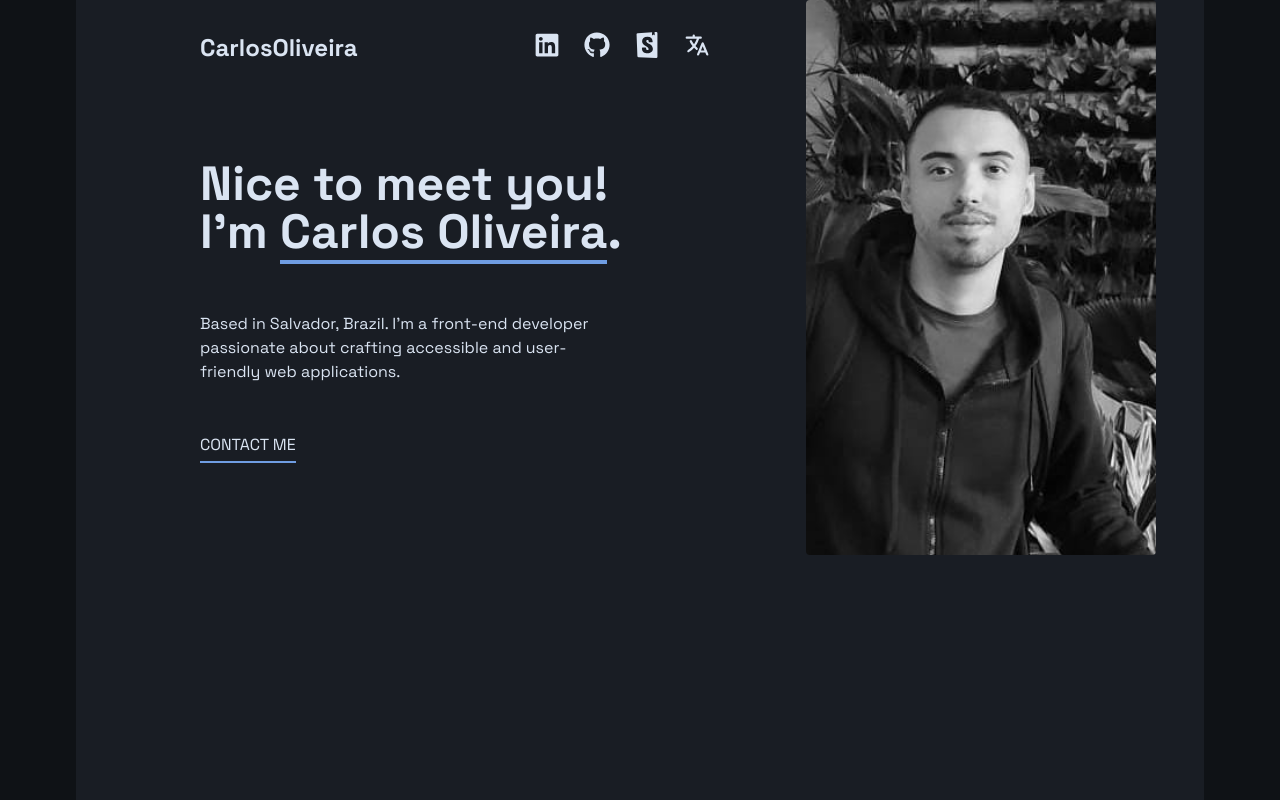
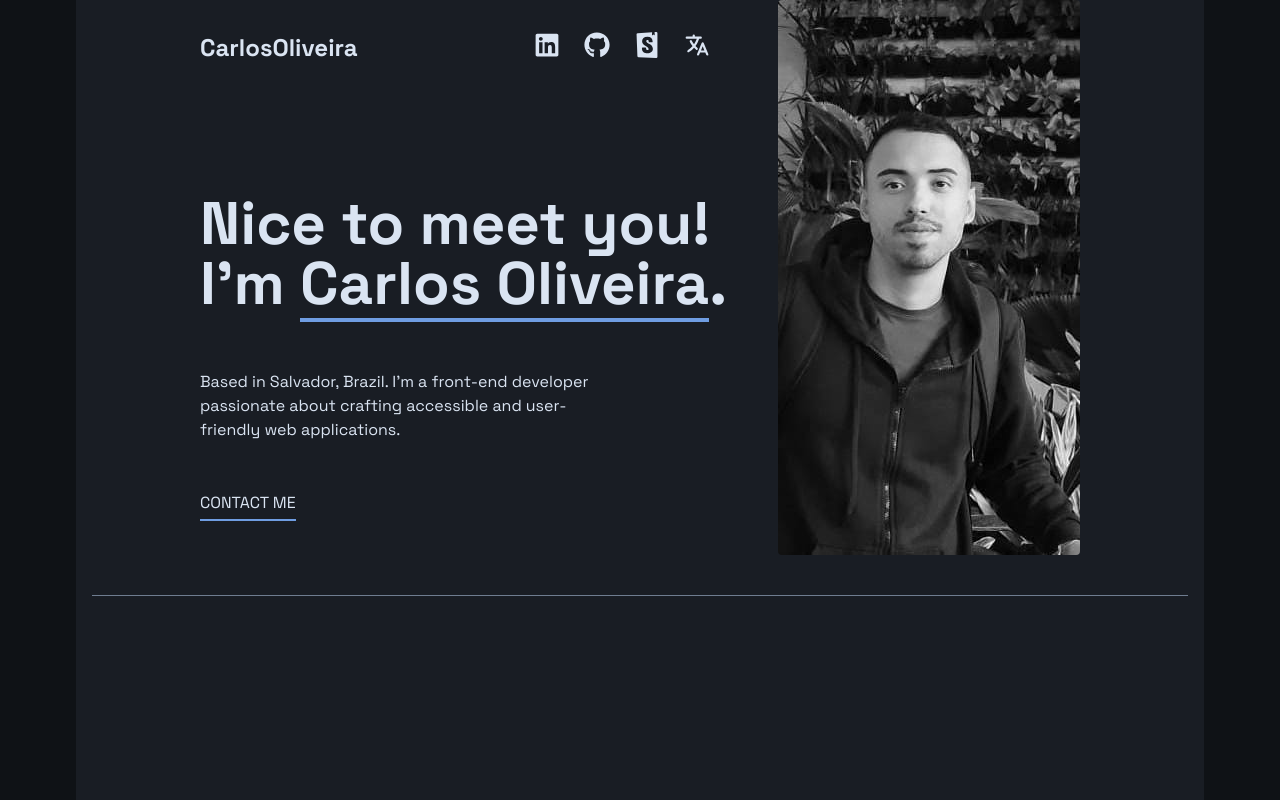
Before and after one commit to carlossroliveira/current-portfolio, a Next.js app: page / in a window 1280 px wide. Built offline with nearby package versions, Linux system fonts and the light colour scheme.

Commit message:
Refactor Banner component for improved code clarity and layout consistency

```diff
--- a/src/app/sections/banner/index.tsx
+++ b/src/app/sections/banner/index.tsx
@@ -1,15 +1,20 @@
 import Button from '@/app/components/Button'
+import Divider from '@/app/components/Divider'
 import Image from 'next/image'
 import Im from '../../../assets/im.jpeg'
 
 export default function Banner() {
-  const aaaa = Im
+  const image = Im
 
   return (
     <div>
-      <div className="flex justify-between items-center max-w-[880px] mx-auto pt-24">
-        <div className="z-10">
-          <h1 className="max-w-[656px] text-5xl font-Space_Grotesk font-bold">
+      <div
+        className="flex justify-between items-center max-w-[880px] mx-auto pt-24
+        max-[990px]:pt-[54px] max-[990px]:text-center max-[990px]:justify-center max-[990px]:gap-8
+        max-[915px]:flex max-[915px]:flex-col-reverse max-[915px]:pt-0"
+      >
+        <div>
+          <h1 className="max-w-[656px] font-Space_Grotesk font-bold text-4xl md:text-5xl lg:text-6xl max-[420px]:text-2xl">
             Nice to meet you! <br /> I'm{' '}
             <span className="relative inline-block after:block after:h-[4px] after:bg-blue after:mt-1 after:w-full">
               Carlos Oliveira
@@ -17,7 +22,7 @@ export default function Banner() {
             .
           </h1>
 
-          <p className="mt-12 w-[400px] font-Space_Grotesk">
+          <p className="mt-12 max-w-[400px] font-Space_Grotesk">
             Based in Salvador, Brazil. I'm a front-end developer passionate
             about crafting accessible and user-friendly web applications.
           </p>
@@ -29,12 +34,14 @@ export default function Banner() {
 
         <div>
           <Image
-            src={aaaa}
-            alt="Picture of the author"
-            className="w-[350px] h-[555px] rounded absolute right-[124px] top-0 object-cover"
+            src={image}
+            alt="Minha imagem"
+            className="rounded object-cover -mt-40 max-[915px]:h-[335px] max-[915px]:mt-4"
           />
         </div>
       </div>
+
+      <Divider className="mt-10" />
     </div>
   )
 }
```
